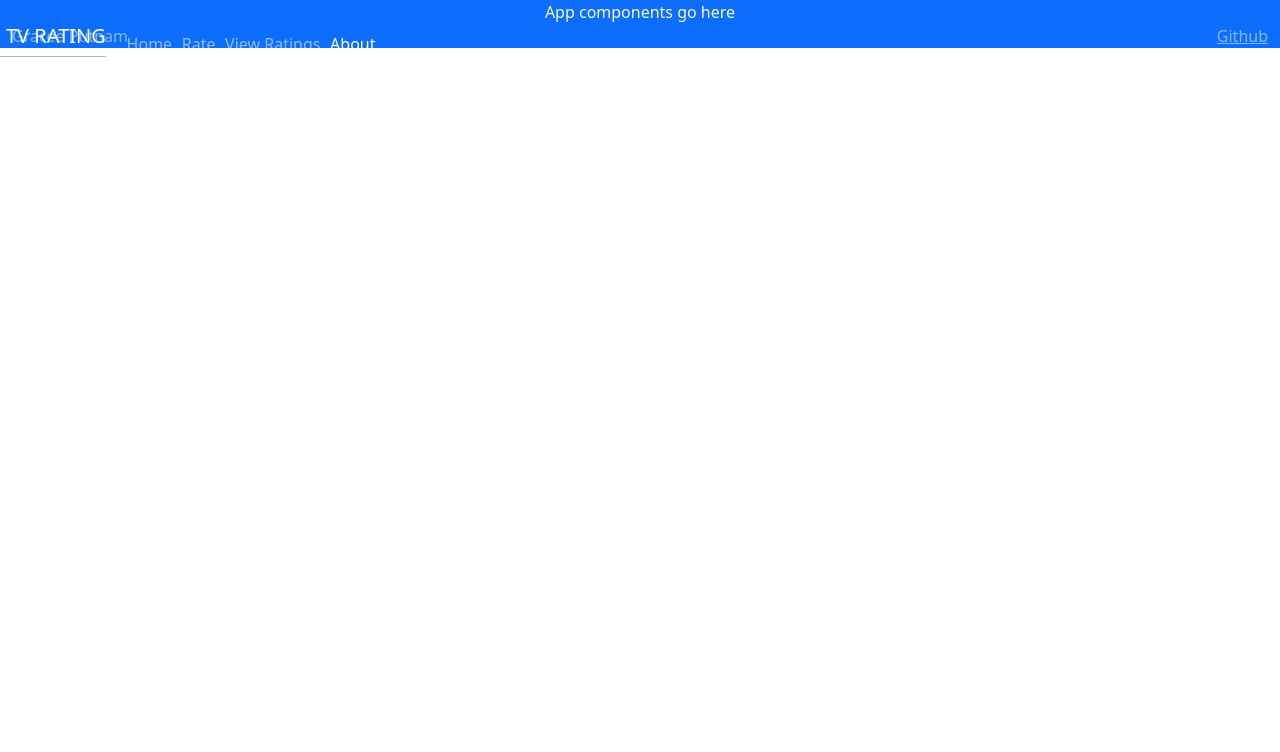
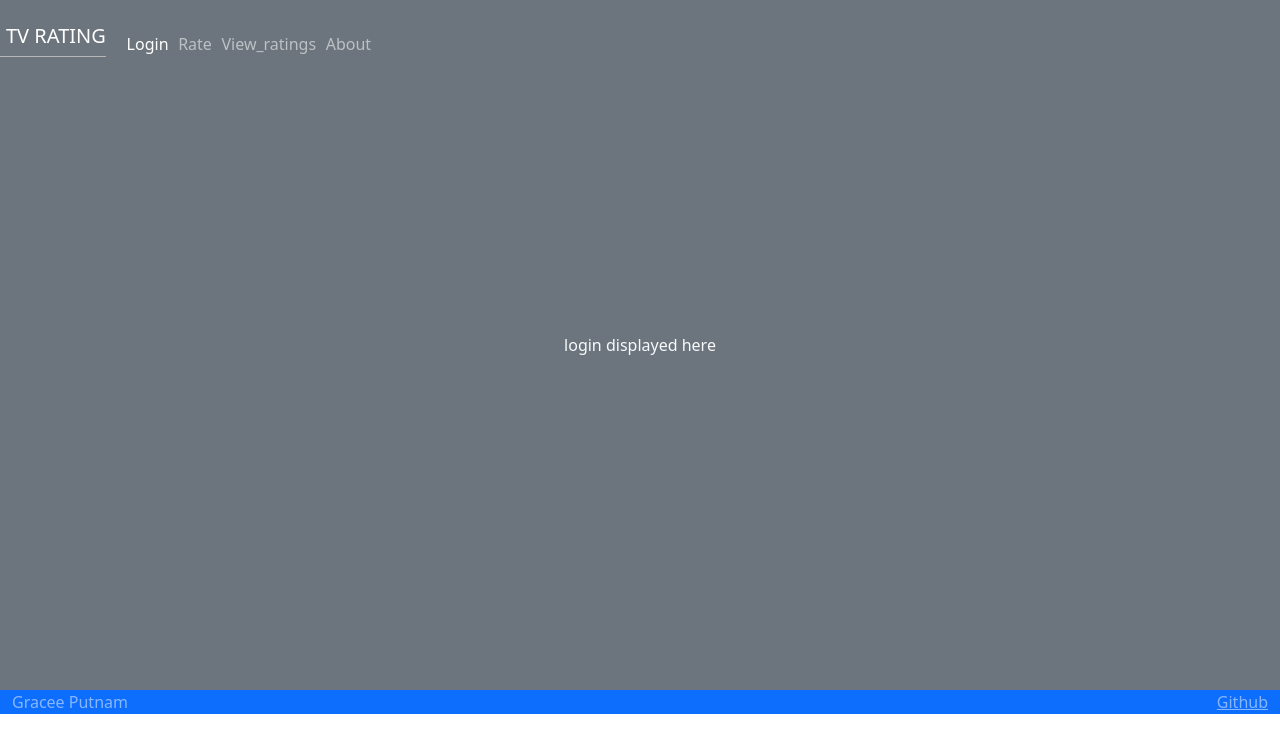
Before and after one commit to graceeputnam/startup_web_programming, a React (Vite) app: page / in a window 1280 px wide. Shown: the top 752 px of the page. Built offline with nearby package versions, Linux system fonts and the light colour scheme.

Commit message:
creating the route paths for react

```diff
--- /dev/null
+++ b/src/about/about.jsx
@@ -0,0 +1,9 @@
+import React from 'react';
+
+export function About() {
+  return (
+    <main className="container-fluid bg-secondary text-center">
+      <div>about displayed here</div>
+    </main>
+  );
+}
--- a/src/app.jsx
+++ b/src/app.jsx
@@ -2,30 +2,54 @@ import React from 'react';
 import 'bootstrap/dist/css/bootstrap.min.css';
 import './app.css';
 
+
+import { BrowserRouter, NavLink, Route, Routes } from 'react-router-dom';
+      import { Login } from './login/login';
+      import { Rate } from './rate/rate';
+      import { View_ratings } from './view_ratings/view_ratings';
+      import { About } from './about/about';
+
 export default function App() {
     return (
+      <BrowserRouter>
   <div className="bg-primary text-light">
     <header className="container-fluid">
       <nav className="navbar fixed-top navbar-dark">
         <a className="navbar-brand" href="#">TV RATING</a>
         <menu className="navbar-nav">
           <li className="nav-item">
-            <a className="nav-link" href="index.html">Home</a>
+            <NavLink className="nav-link" to="">
+              Login
+            </NavLink>
           </li>
           <li className="nav-item">
-            <a className="nav-link" href="rate.html">Rate</a>
+            <NavLink className="nav-link" to="rate">
+              Rate
+            </NavLink>
           </li>
           <li className="nav-item">
-            <a className="nav-link" href="view_ratings.html">View Ratings</a>
+            <NavLink className="nav-link" to="view_ratings">
+              View_ratings
+            </NavLink>
           </li>
           <li className="nav-item">
-            <a className="nav-link active" href="about.html">About</a>
+            <NavLink className="nav-link" to="about">
+              About
+             </NavLink>
           </li>
         </menu>
       </nav>
     </header>
 
-    <main>App components go here</main>
+    <main>
+      <Routes>
+  <Route path='/' element={<Login />} exact />
+  <Route path='/rate' element={<Rate />} />
+  <Route path='/view_ratings' element={<View_ratings />} />
+  <Route path='/about' element={<About />} />
+  <Route path='*' element={<NotFound />} />
+</Routes>
+</main>
 
     <footer className="bg-primary text-white-50">
       <div className="container-fluid">
@@ -34,5 +58,12 @@ export default function App() {
       </div>
     </footer>
     </div>
+    </BrowserRouter>
     );
+
+
 }
+
+function NotFound() {
+  return <main className="container-fluid bg-secondary text-center">404: Return to sender. Address unknown.</main>;
+}
--- /dev/null
+++ b/src/login/login.jsx
@@ -0,0 +1,9 @@
+import React from 'react';
+
+export function Login() {
+  return (
+    <main className="container-fluid bg-secondary text-center">
+      <div>login displayed here</div>
+    </main>
+  );
+}
--- /dev/null
+++ b/src/rate/rate.jsx
@@ -0,0 +1,9 @@
+import React from 'react';
+
+export function Rate() {
+  return (
+    <main className="container-fluid bg-secondary text-center">
+      <div>rate displayed here</div>
+    </main>
+  );
+}
--- /dev/null
+++ b/src/view_ratings/view_ratings.jsx
@@ -0,0 +1,9 @@
+import React from 'react';
+
+export function View_ratings() {
+  return (
+    <main className="container-fluid bg-secondary text-center">
+      <div>login displayed here</div>
+    </main>
+  );
+}
```
